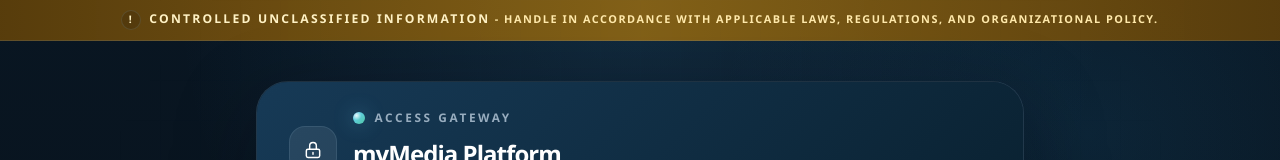
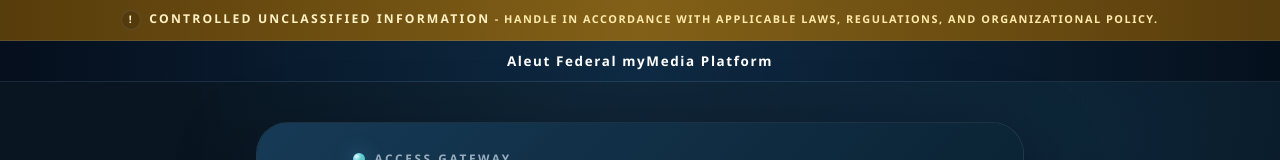
Before and after one commit to AleutFederal-Ai/CustomerMediaLibrary, a Next.js app: page /login in a window 1280 px wide. Shown: the top 160 px of the page. Built offline with nearby package versions, Linux system fonts and the light colour scheme; no server answers.

Commit message:
Add platform banner below CUI header

```diff
--- a/app/(auth)/login/page.tsx
+++ b/app/(auth)/login/page.tsx
@@ -498,7 +498,7 @@ export default function LoginPage() {
   const isPlatformAdmin = selectedTenant?.id === PLATFORM_ADMIN_TENANT.id;
 
   return (
-    <div className="app-shell flex min-h-[calc(100vh-44px)] items-center px-4 py-8 sm:px-6 sm:py-10">
+    <div className="app-shell flex min-h-[calc(100vh-88px)] items-center px-4 py-8 sm:px-6 sm:py-10">
       <div className="mx-auto flex w-full max-w-3xl flex-col gap-6">
         <section className="surface-card overflow-hidden rounded-[2rem]">
           <div className="border-b border-[rgba(140,172,197,0.14)] bg-[linear-gradient(135deg,rgba(23,58,87,0.98),rgba(10,33,49,0.98))] px-5 py-5 sm:px-8 sm:py-6">
--- a/app/select-tenant/page.tsx
+++ b/app/select-tenant/page.tsx
@@ -83,7 +83,7 @@ export default function SelectTenantPage() {
   }
 
   return (
-    <div className="app-shell flex min-h-[calc(100vh-44px)] items-center justify-center px-4 py-10">
+    <div className="app-shell flex min-h-[calc(100vh-88px)] items-center justify-center px-4 py-10">
       <div className="surface-card w-full max-w-3xl rounded-[2rem] p-6 sm:p-8">
         {loading ? (
           <div className="flex items-center justify-center py-16">
--- a/components/ui/CuiBanner.tsx
+++ b/components/ui/CuiBanner.tsx
@@ -1,5 +1,6 @@
 export default function CuiBanner() {
   return (
+    <>
       <div
         role="banner"
         aria-label="CUI classification notice"
@@ -14,5 +15,10 @@ export default function CuiBanner() {
           - Handle in accordance with applicable laws, regulations, and organizational policy.
         </span>
       </div>
+
+      <div className="border-b border-slate-900/70 bg-[linear-gradient(90deg,rgba(5,15,28,0.98),rgba(15,42,68,0.98),rgba(5,15,28,0.98))] px-4 py-2.5 text-center text-[0.84rem] font-semibold tracking-[0.12em] text-white">
+        Aleut Federal myMedia Platform
+      </div>
+    </>
   );
 }
```
Lines whose indentation alone changed are shown as unchanged.
